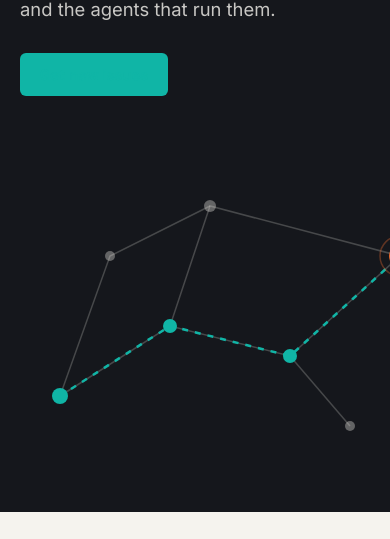
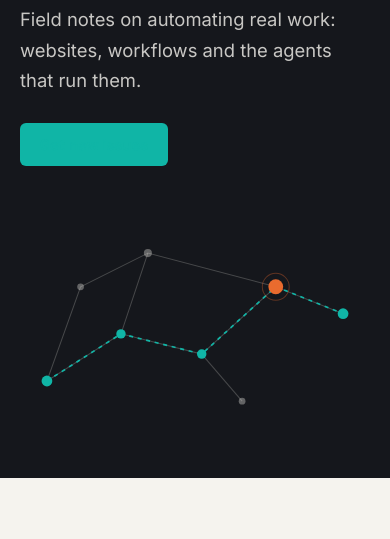
Before and after one commit to gaurav-sydney/astroblog, an Astro site: page / in a window 390 px wide. Shown: the part 305-844 px from the top of the page. Built offline with nearby package versions, Linux system fonts and the light colour scheme; Astro itself is replaced by a stand-in of ours.

Commit message:
FE-122: fix the assistant not booting on Hostinger, and the mobile hero overflow
Found with a headless browser against the live site at 390px:
- The runtime's .mjs modules were served as text/plain, so the browser refused them and the assistant never
  booted ("Failed to fetch dynamically imported module"). .htaccess now serves .js and .mjs as text/javascript.
- The hero's single column grew to the motif SVG's 520px width and overflow:hidden clipped the headline and text
  on phones. Columns are now minmax(0, ...), and the .motif rule is :global so it reaches the NodeMotif SVG.
Checked locally in headless Chromium at 390px: assistant boots (4 actions, settings panel), no element wider than
the viewport on the home page or two post pages. agent-tests 10/10.

Co-Authored-By: Claude Opus 5.5 <noreply@anthropic.com>
Claude-Session: https://claude.ai/code/session_018kZ4UY6C5HCvGTcRrWXwZM

```diff
--- a/src/pages/index.astro
+++ b/src/pages/index.astro
@@ -56,10 +56,10 @@ const fmt = (d: Date) => d.toLocaleDateString('en-AU', { day: 'numeric', month:
 </Base>
 <style>
   .hero { padding: 72px 0 56px; overflow: hidden; }
-  .grid { display: grid; grid-template-columns: 1.1fr .9fr; gap: 40px; align-items: center; }
+  .grid { display: grid; grid-template-columns: minmax(0, 1.1fr) minmax(0, .9fr); gap: 40px; align-items: center; }
   h1 { font-size: clamp(2.2rem, 5vw, 3.6rem); margin: 14px 0 18px; }
   .lede { font-size: 1.15rem; opacity: .8; max-width: 540px; margin: 0 0 28px; }
-  .motif { width: 100%; height: auto; color: var(--paper); }
+  .hero :global(.motif) { width: 100%; max-width: 100%; height: auto; color: var(--paper); }
   .list { padding-top: 56px; padding-bottom: 56px; }
   .item { border-top: 1px solid var(--line); }
   .item:last-child { border-bottom: 1px solid var(--line); }
@@ -69,5 +69,5 @@ const fmt = (d: Date) => d.toLocaleDateString('en-AU', { day: 'numeric', month:
   .item a:hover h2 { color: var(--teal-ink); }
   .meta { font-size: 13px; color: var(--muted); }
   .read { font: 600 14px var(--display); color: var(--orange); }
-  @media (max-width: 760px) { .grid { grid-template-columns: 1fr; } .motif { max-width: 360px; } .hero { padding-top: 48px; } }
+  @media (max-width: 760px) { .grid { grid-template-columns: minmax(0, 1fr); } .hero :global(.motif) { max-width: 360px; } .hero { padding-top: 48px; } }
 </style>
```
Also changed, not shown: 1 other file.
